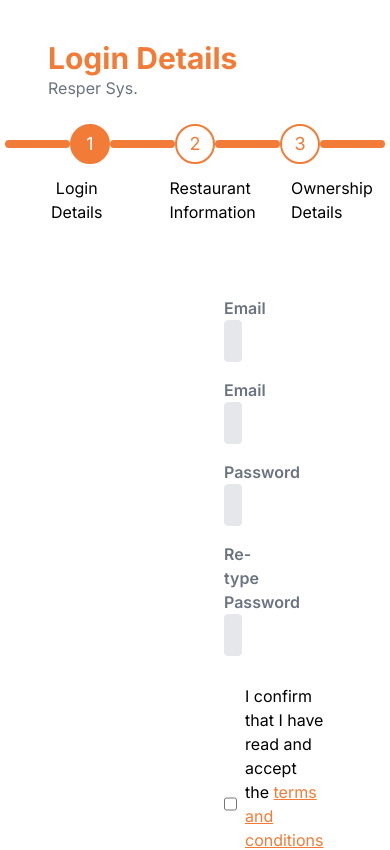
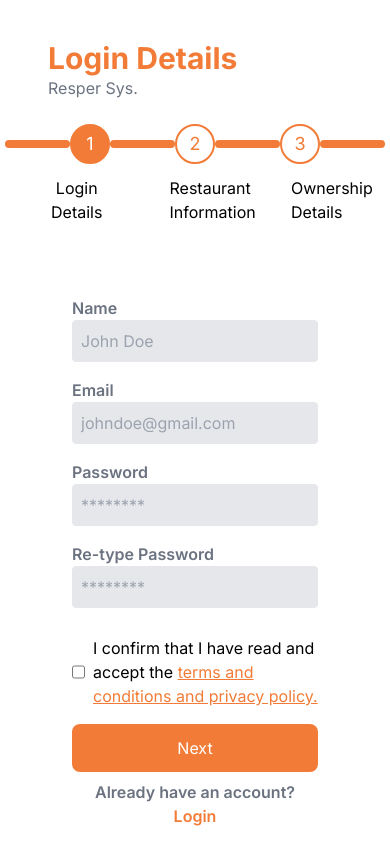
Before and after one commit to buddhimac111/resp_sample, a Next.js app in the folder frontend/: page / in a window 390 px wide. Shown: the top 850 px of the page. Built offline with nearby package versions, Linux system fonts and the light colour scheme.

Commit message:
Updated Frontend LoginForm.tsx

```diff
--- a/frontend/src/app/components/LoginForm.tsx
+++ b/frontend/src/app/components/LoginForm.tsx
@@ -1,10 +1,11 @@
 import React from "react";
 
 const RegistrationForm = () => {
+
   return (
-    <div className="p-8 mx-48">
+    <div className="p-8 md:mx-20 xl:mx-48 mx-10">
       <label htmlFor="name">
-        <p className="text-gray-500 font-semibold">Email</p>
+        <p className="text-gray-500 font-semibold">Name</p>
       </label>
       <input
         type="text"
```
